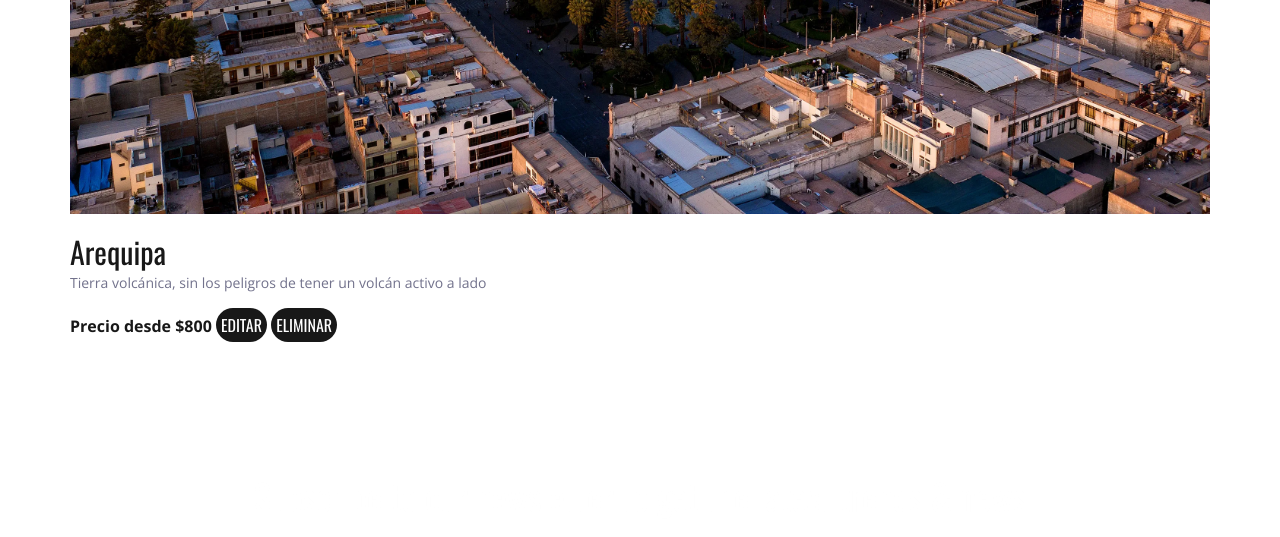
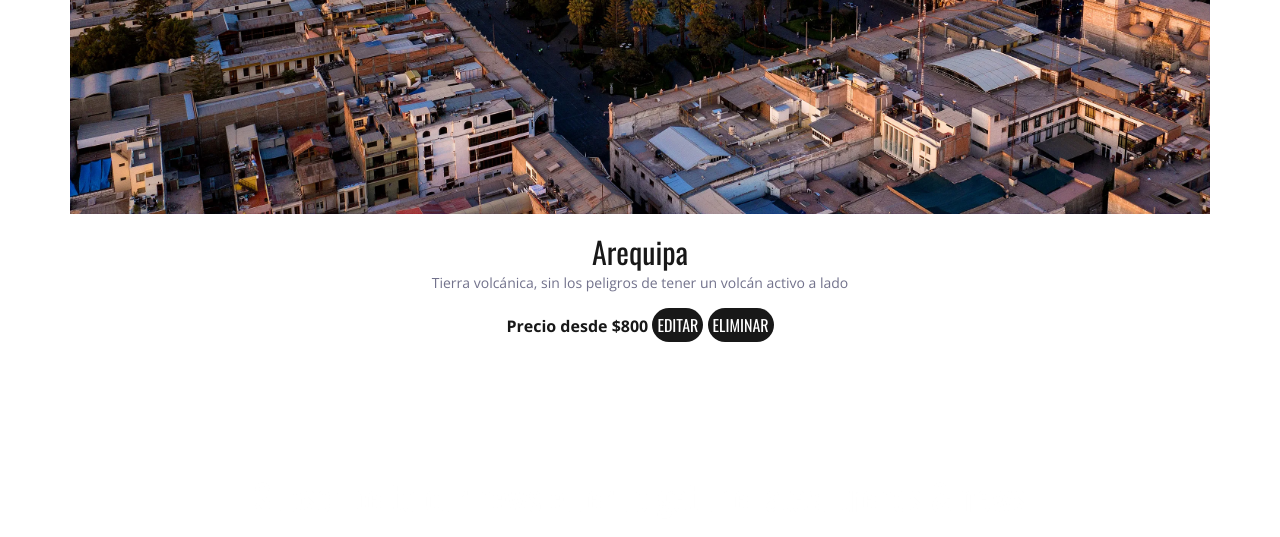
Before and after one commit to JamesCordova/DestinosTuristicos, a Django app: page /destinations/1/ in a window 1280 px wide. Shown: the part 1523-2060 px from the top of the page. Run offline with Django 4.2, Linux system fonts and the light colour scheme; a user stored in the database is signed in; data comes from the database, SQL or seed files in the repository; both versions use the stored data as it was after the commit; parts of the project's set-up code (start-up, migrations or seed data) failed here and were passed over; some libraries are stand-ins or nearby versions.

Commit message:
se uso l clase text-center para centra el contenido mostrado como descripcion en destinationsShow.html

```diff
--- a/src/destinations/templates/destinations/destinationsShow.html
+++ b/src/destinations/templates/destinations/destinationsShow.html
@@ -7,7 +7,7 @@
     <h2> Departamento del Perú <h2>
 </div>
 
-<div class="destination_image container">
+<div class="destination_image container text-center">
     <img src="{{ dest.img.url }}" alt="image">
     {% if dest.oferta %}
     <div class="spec_offer text-center">
```
Also changed, not shown: src/db.sqlite3.
